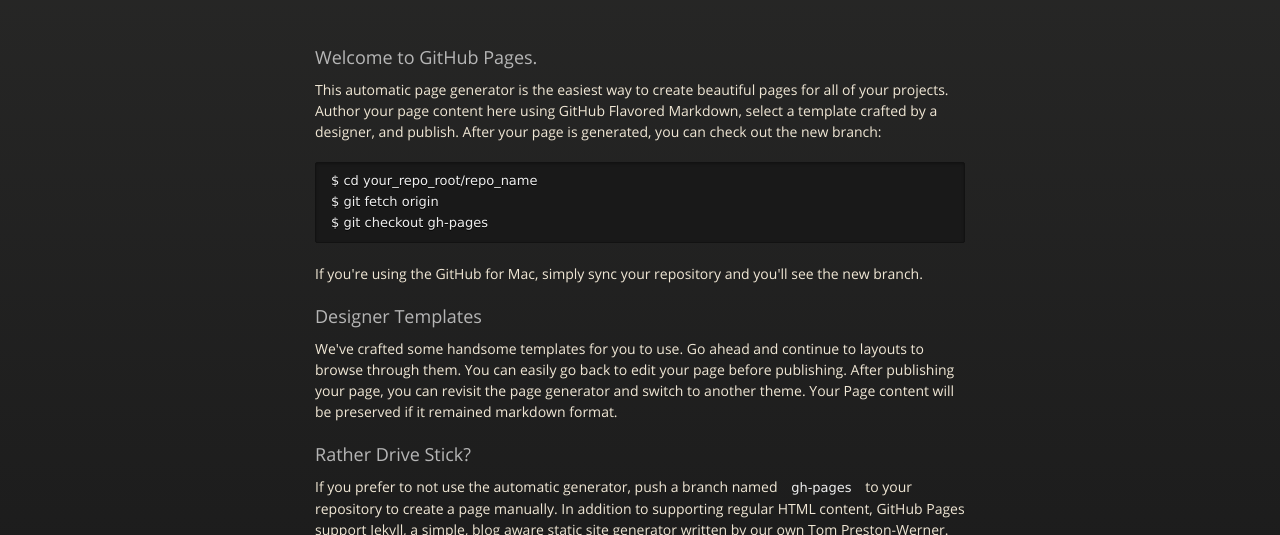
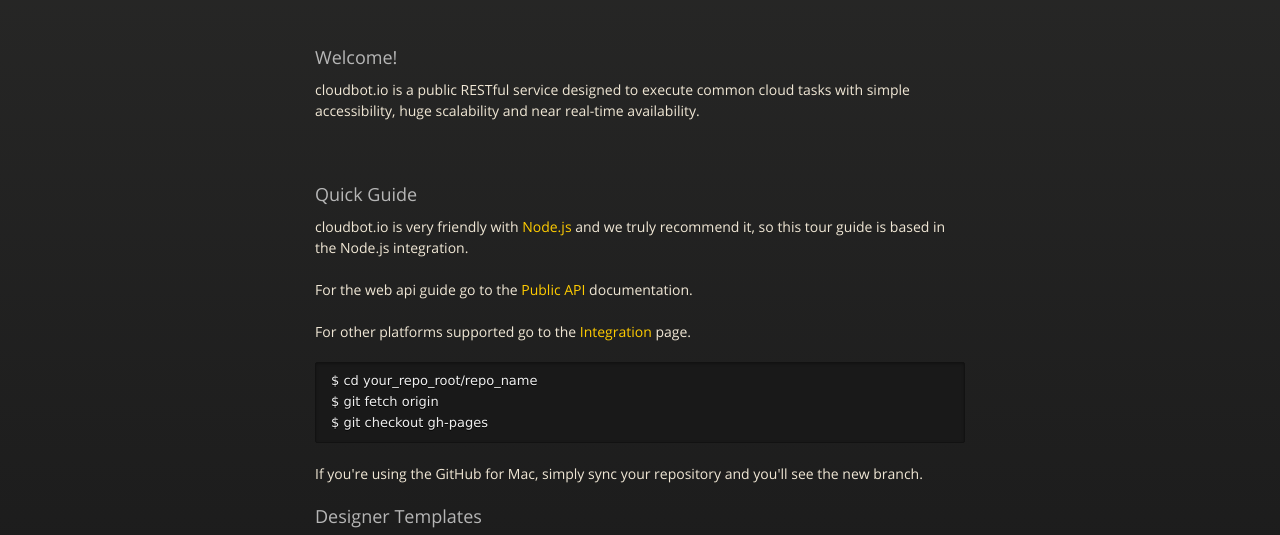
Before and after one commit to cloudbotio/cloudbotio.github.io, a plain HTML site: page index.html in a window 1280 px wide. Shown: the part 226-761 px from the top of the page. Drawn offline with nearby package versions, Linux system fonts and the light colour scheme.

Commit message:
Fisrt page modifications

```diff
--- a/index.html
+++ b/index.html
@@ -31,13 +31,27 @@
           <h1>cloudbot.io</h1>
           <p>automated cloud services</p>
           <hr>
-          <span class="credits left">Project maintained by <a href="https://luiseduardobrito.github.io">Luís Eduardo Brito</a></span>
+          <span class="credits left">Project maintained by <a href="http://luiseduardobrito.github.io">Luís Eduardo Brito</a></span>
           <span class="credits right">Hosted on GitHub Pages
         </div>
 
-        <h3>Welcome to GitHub Pages.</h3>
+        <h3>Welcome!</h3>
 
-<p>This automatic page generator is the easiest way to create beautiful pages for all of your projects. Author your page content here using GitHub Flavored Markdown, select a template crafted by a designer, and publish. After your page is generated, you can check out the new branch:</p>
+<p>
+  cloudbot.io is a public RESTful service designed to execute common cloud tasks with simple accessibility, huge scalability and near real-time availability.
+</p>
+
+<p>&nbsp;</p>
+
+<h3>Quick Guide</h3>
+
+<p>
+  cloudbot.io is very friendly with <a href="http://nodejs.org">Node.js</a> and we truly recommend it, so this tour guide is based in the Node.js integration. <br>
+
+  <br>For the web api guide go to the <a href="/api">Public API</a> documentation.<br>
+
+  <br>For other platforms supported go to the <a href="https://github.com/cloudbotio/cloudbotio.github.io">Integration</a> page.
+</p>
 
 <pre><code>$ cd your_repo_root/repo_name
 $ git fetch origin
```
